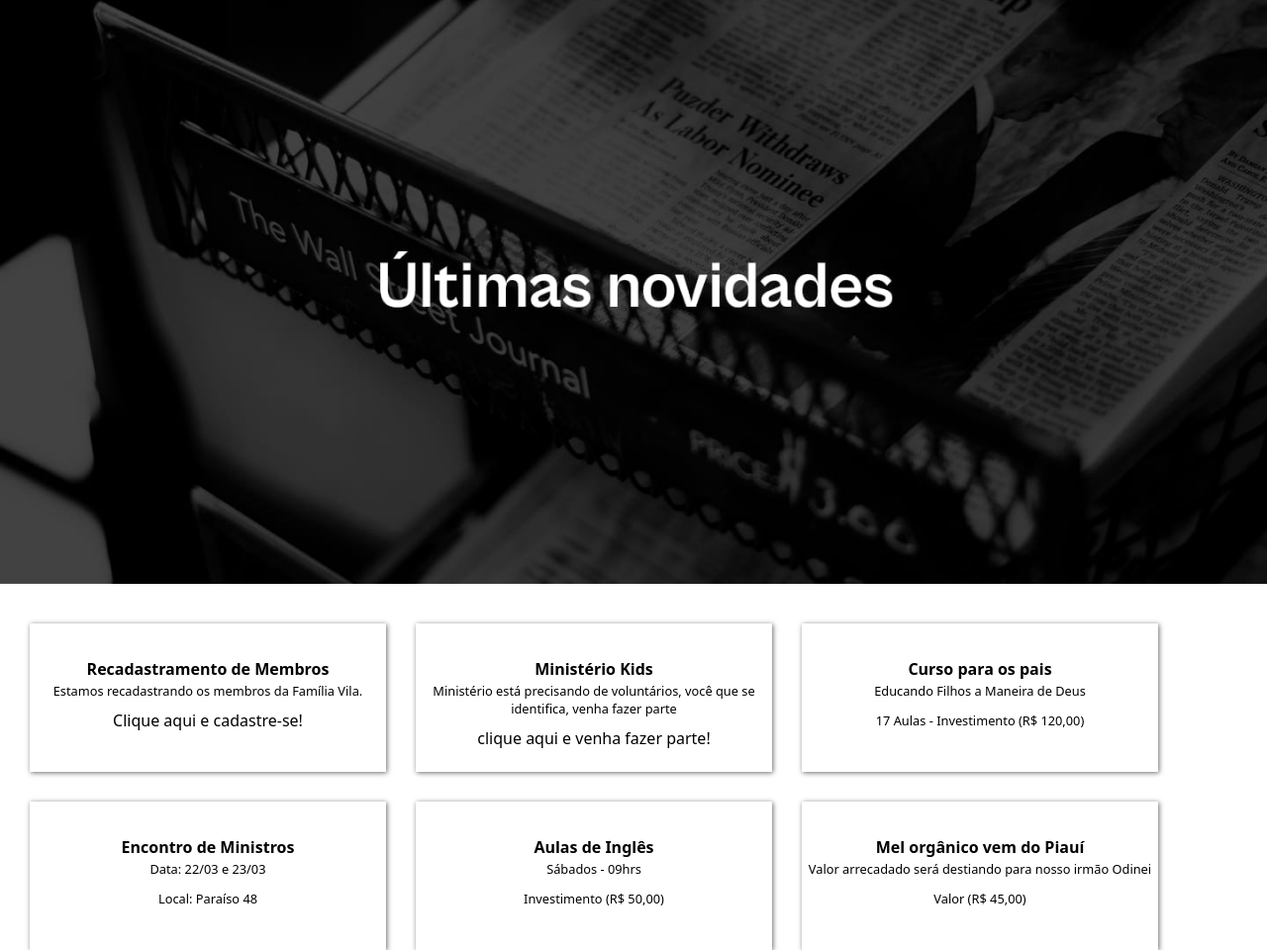
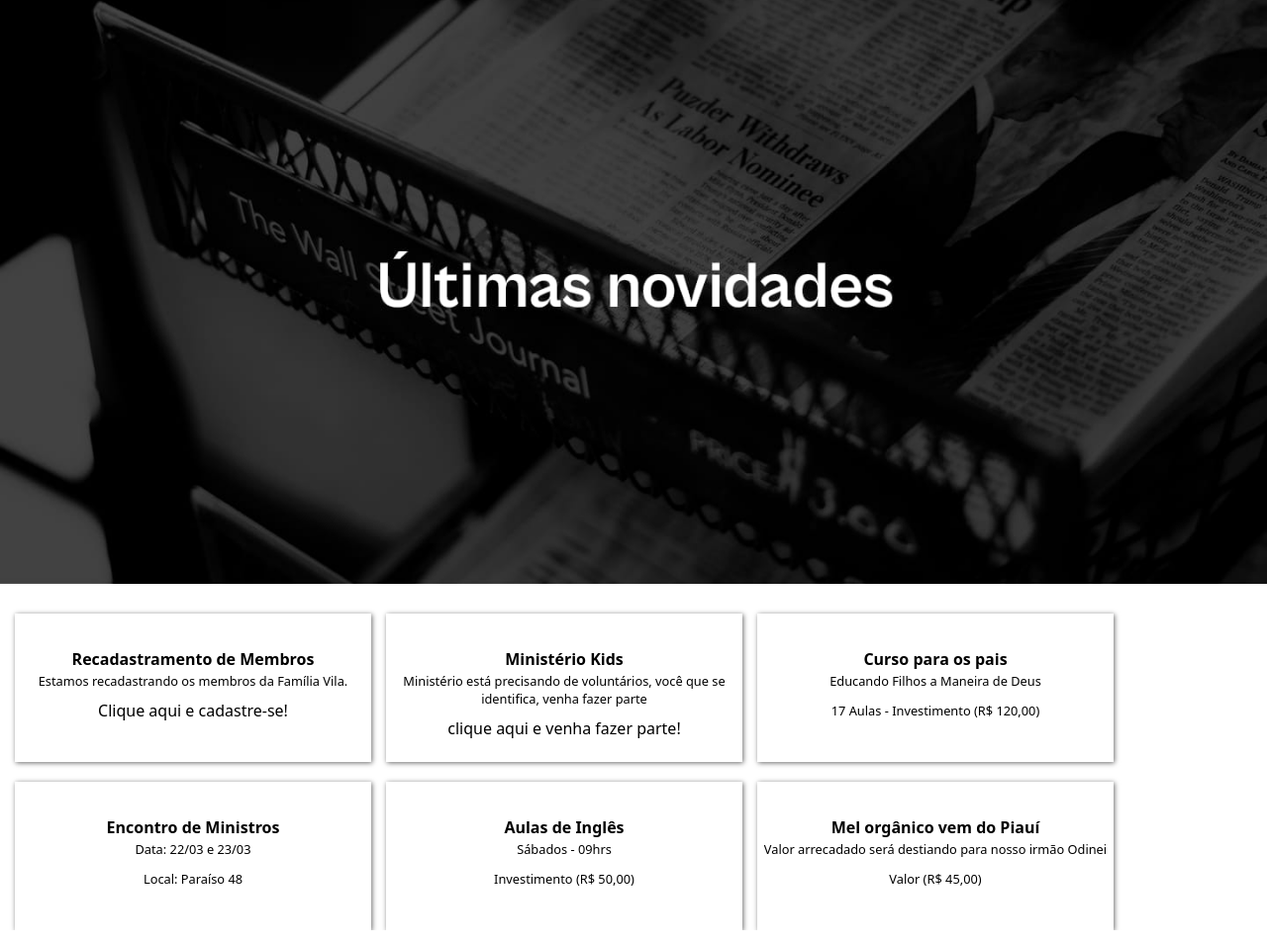
Before and after one commit to konodevtec/app_vila_teste, a plain HTML site: page ultimas-novidades.html in a window 1280 px wide. Shown: the part 133-1093 px from the top of the page at 99% size. Drawn offline with nearby package versions, Linux system fonts and the light colour scheme.

Commit message:
update margin novidades

```diff
--- a/estilos/ultimas-novidades.css
+++ b/estilos/ultimas-novidades.css
@@ -60,8 +60,8 @@ main .titulo{
 }
 
 .mensagem{
-    margin-top:30px;
-    margin-left: 30px;
+    margin-top:20px;
+    margin-left: 15px;
     width: 360px;
     height: 150px;
     box-shadow: 1px 1px 5px rgba(0, 0, 0, 0.585);
```
